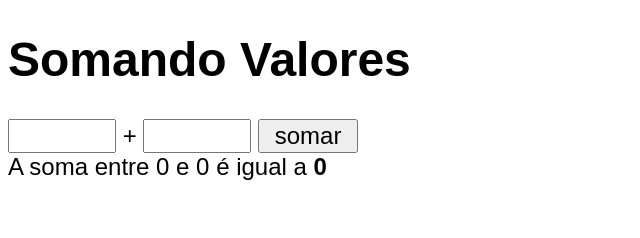
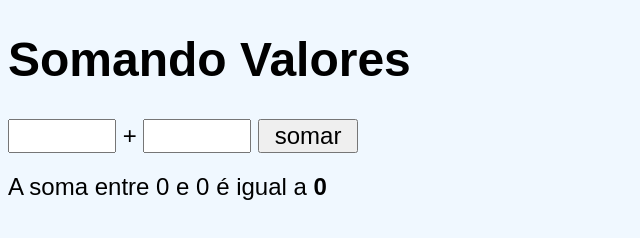
Before and after one commit to joapalima91/JS-Guanabara, a plain HTML site: page Modulo C/ex007.html in a window 1280 px wide. Both pictures are taken after a click on the button "somar". Shown: the whole page, without its empty margins (0-640 px from the left). Drawn offline with Linux system fonts and the light colour scheme.

Commit message:
atualizado ex007

```diff
--- a/Modulo C/ex007.html
+++ b/Modulo C/ex007.html
@@ -8,10 +8,14 @@
     <style>
         body {
             font: normal 18pt Arial;
+            background-color: aliceblue;
         }
         input {
             font: normal 18pt Arial;
             width: 100px;
+        }
+        div#res {
+            margin-top: 20px;
         }
     </style>
 </head>
@@ -26,8 +30,8 @@
             var tn1 = window.document.getElementById('txtn1')
             var tn2 = window.document.querySelector('input#txtn2')
             var res = window.document.getElementById('res')
-            var n1 = Number(tn1.value)
-            var n2 = Number(tn2.value)
+            var n1 = Number(tn1.value) // valor dentro da caixa de txtn1
+            var n2 = Number(tn2.value) // valor dentro da caixa de txtn2
             var s = n1 + n2
             res.innerHTML = `A soma entre ${n1} e ${n2} é igual a <strong> ${s}</strong>`
         }
```
Also changed, not shown: 1 other file.
